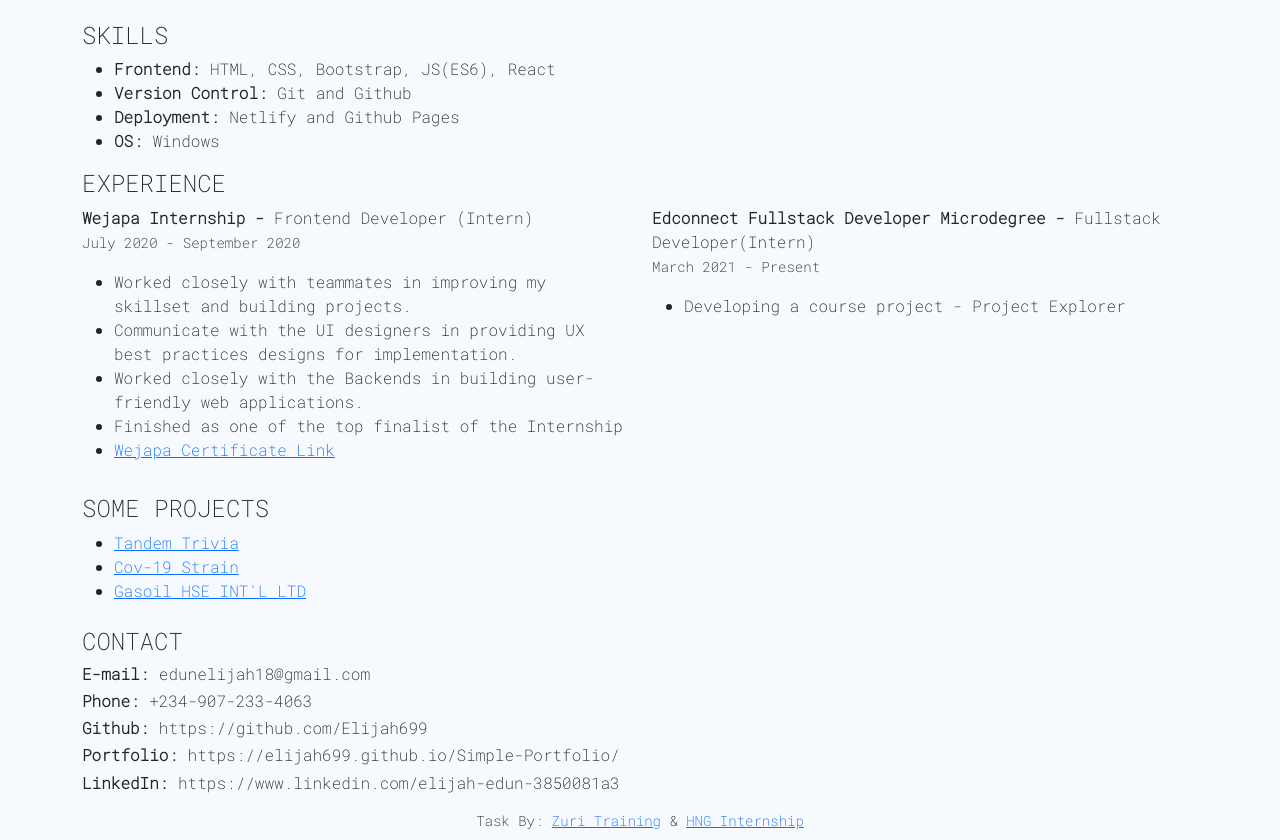
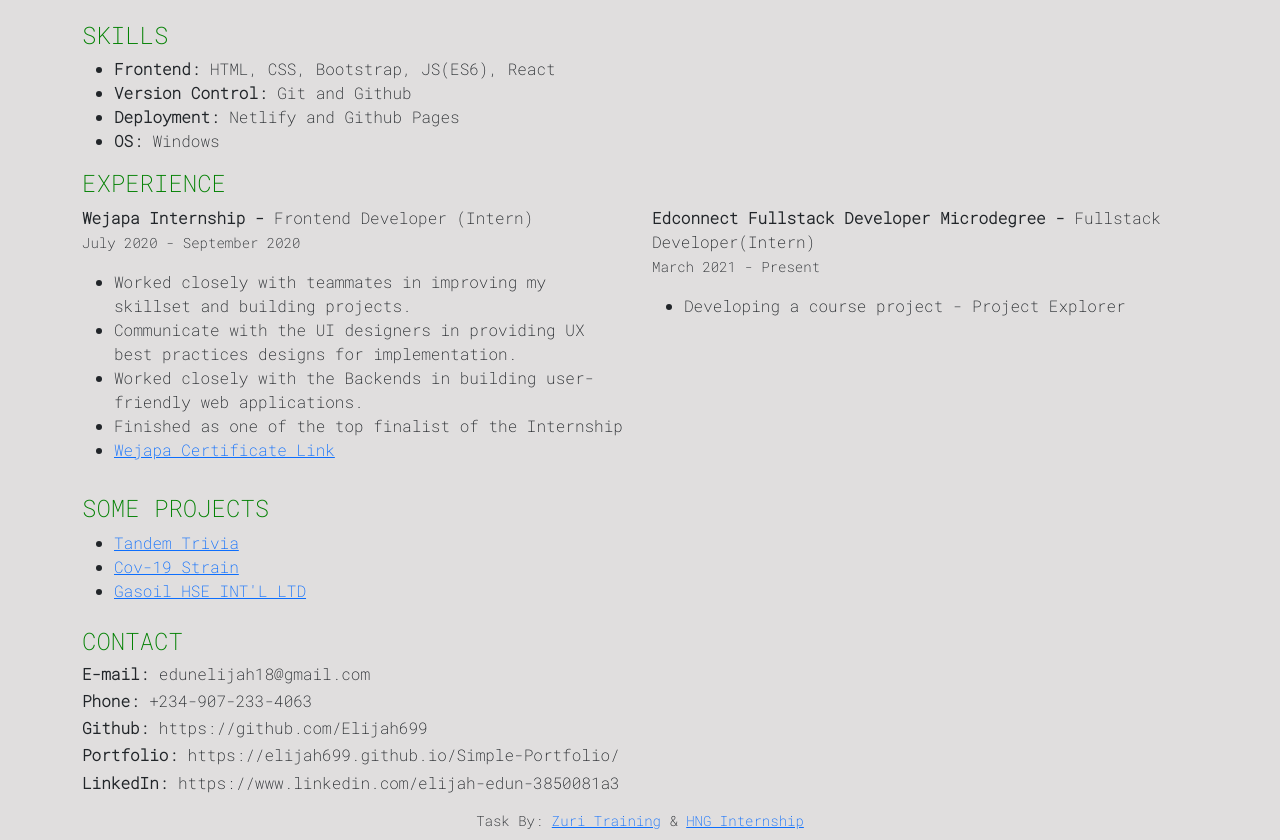
Before and after one commit to Elijah699/HNGi8-Resume, a plain HTML site: page index.html in a window 1280 px wide. Shown: the part 90-930 px from the top of the page. Drawn offline with nearby package versions, Linux system fonts and the light colour scheme.

Commit message:
changed background-color

```diff
--- a/assets/css/style.css
+++ b/assets/css/style.css
@@ -1,4 +1,8 @@
 body {
-  background-color: #f6f9fd;
+  background-color: #E0DEDE;
   font-family: 'Roboto Mono', monospace;
 }
+
+h4 {
+    color: green;
+}
--- a/index.html
+++ b/index.html
@@ -4,7 +4,7 @@
     <meta charset="UTF-8" />
     <meta http-equiv="X-UA-Compatible" content="IE=edge" />
     <meta name="viewport" content="width=device-width, initial-scale=1.0" />
-    <title>Document</title>
+    <title>Resume</title>
     <!-- BOOTSTRAP CSS -->
     <link
       href="https://cdn.jsdelivr.net/npm/bootstrap@5.1.0/dist/css/bootstrap.min.css"
```
